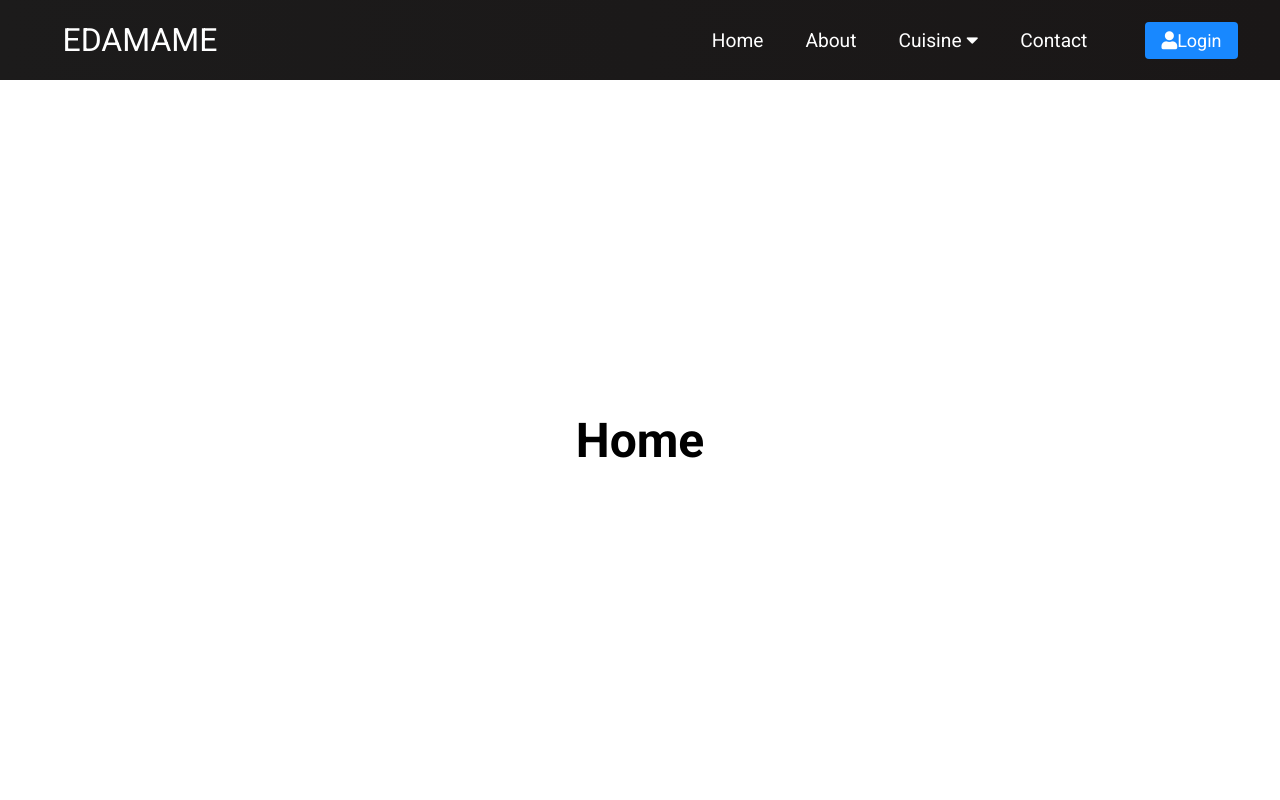
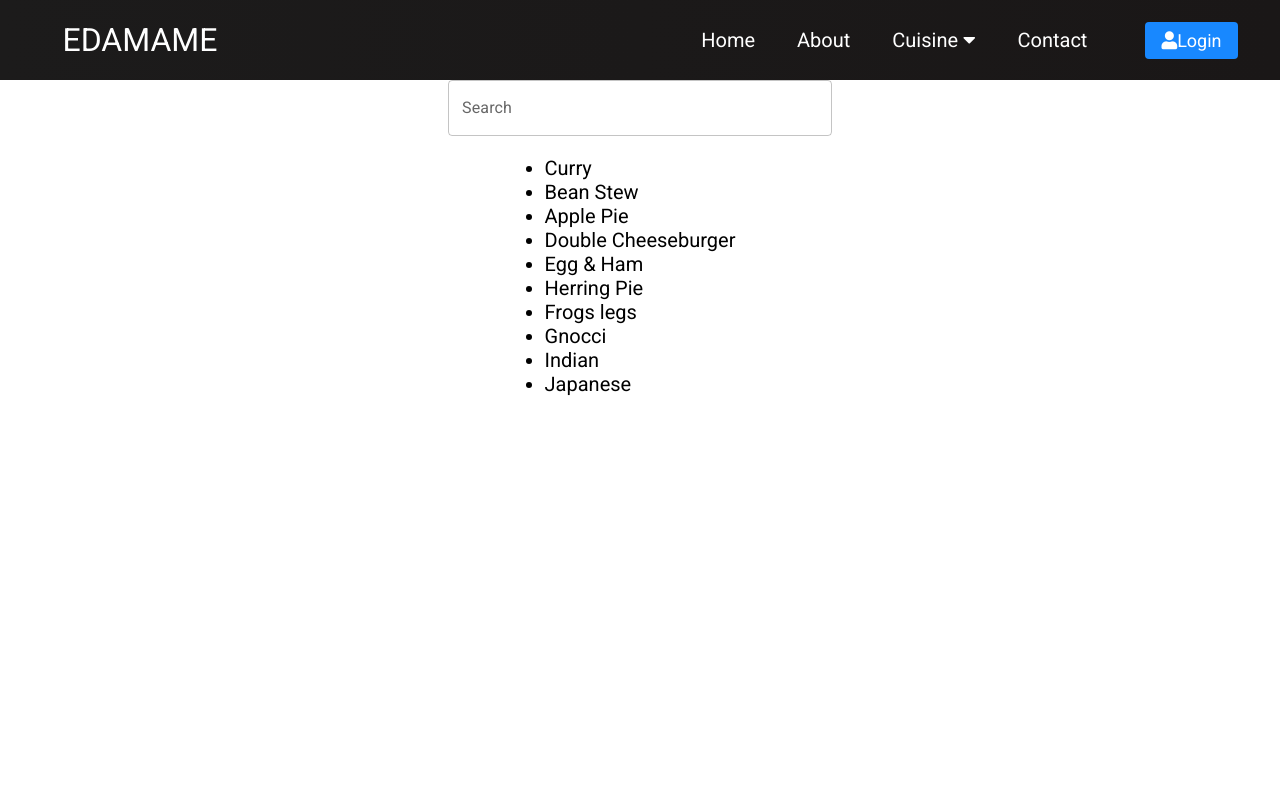
Before and after one commit to sreadytocode/Recipe_Generator_FrontEnd, a React (Create React App) app: page / in a window 1280 px wide. Shown: the top 800 px of the page. Built offline with nearby package versions, Linux system fonts and the light colour scheme.

Commit message:
searchbar

```diff
--- a/package.json
+++ b/package.json
@@ -3,13 +3,16 @@
   "version": "0.1.0",
   "private": true,
   "dependencies": {
+    "@emotion/react": "^11.10.5",
+    "@emotion/styled": "^11.10.5",
+    "@mui/material": "^5.11.1",
     "@testing-library/jest-dom": "^5.16.5",
     "@testing-library/react": "^13.4.0",
     "@testing-library/user-event": "^13.5.0",
     "react": "^18.2.0",
     "react-dom": "^18.2.0",
     "react-router-dom": "^6.5.0",
-    "react-scripts": "5.0.1",
+    "react-scripts": "^2.1.3",
     "web-vitals": "^2.1.4"
   },
   "scripts": {
--- a/src/App.js
+++ b/src/App.js
@@ -11,9 +11,15 @@ import Vegetarian from "./components/navigation/pages/Vegetarian";
 import Vegan from "./components/navigation/pages/Vegan";
 import Cuisine from "./components/navigation/pages/Cuisine";
 
+
+import React, {useState} from "react";
+
 //exact matches the exact path of the url
 
 function App() {
+
+
+
   return (
     <Router>
       <Navbar />
--- /dev/null
+++ b/src/components/List.js
@@ -0,0 +1,24 @@
+import  React, { useState } from 'react';
+import data from "./ListData.json";
+
+function List(props) {
+    const filteredData = data.filter((i) => {
+        //if no input the return the original
+        if (props.input === '') {
+            return i;
+        }
+        //return the item which contains the user input
+        else {
+            return i.text.toLowerCase().includes(props.input)
+        }
+    })
+    return (
+        <ul>
+            {filteredData.map((item) => (
+                <li key={item.id}>{item.text}</li>
+            ))}
+        </ul>
+    )
+}
+
+export default List
--- /dev/null
+++ b/src/components/ListData.json
@@ -0,0 +1,31 @@
+[{
+    "id": 1,
+    "text": "Curry"
+}, {
+    "id": 2,
+    "text": "Bean Stew"
+}, {
+    "id": 3,
+    "text": "Apple Pie"
+}, {
+    "id": 4,
+    "text": "Double Cheeseburger"
+}, {
+    "id": 5,
+    "text": "Egg & Ham"
+}, {
+    "id": 6,
+    "text": "Herring Pie"
+}, {
+    "id": 7,
+    "text": "Frogs legs"
+}, {
+    "id": 8,
+    "text": "Gnocci"
+}, {
+    "id": 9,
+    "text": "Indian"
+}, {
+    "id": 10,
+    "text": "Japanese"
+}]
--- /dev/null
+++ b/src/components/Searchbar.css
@@ -0,0 +1,24 @@
+/*Searchbar related styles*/
+
+.main {
+    display: flex;
+    height: 100vh;
+    width: 100%;
+    align-items: center;
+    flex-direction: column;
+    row-gap: 20px;
+  }
+
+  h1 {
+    margin: 10px;
+    font-size: 40px;
+    color: rgb(1, 1, 59);
+  }
+
+  .search {
+    width: 30%;
+  }
+
+  ul li {
+    font-size: 20px;
+  }
--- /dev/null
+++ b/src/components/Searchbar.js
@@ -0,0 +1,33 @@
+import  React, { useState } from "react";
+import TextField from "@mui/material/TextField";
+import List from "./List";
+import "./Searchbar.css"
+
+
+
+function Searchbar() {
+    const [inputText, setInputText] = useState("");
+    let inputHandler = (e) => {
+      //convert input text to lower case
+      var lowerCase = e.target.value.toLowerCase();
+      setInputText(lowerCase);
+    };
+
+  return (
+    <div className="main">
+
+      <div className="search">
+          <TextField
+          id="outlined-basic"
+          onChange={inputHandler}
+          variant="outlined"
+          fullWidth
+          label="Search"
+        />
+      </div>
+      <List  input={inputText} />
+    </div>
+  );
+}
+
+export default Searchbar;
--- a/src/components/navigation/pages/Home.js
+++ b/src/components/navigation/pages/Home.js
@@ -1,8 +1,11 @@
 import React from "react";
+import Searchbar from "../../Searchbar";
+
 
 const Home = () => {
   return (
     <>
+      <Searchbar/>
       <h1 className="home">Home</h1>
     </>
   );
```
Also changed, not shown: src/App.css (line endings or trailing spaces), 1 other file (tests, documents, lock files or other folders).
